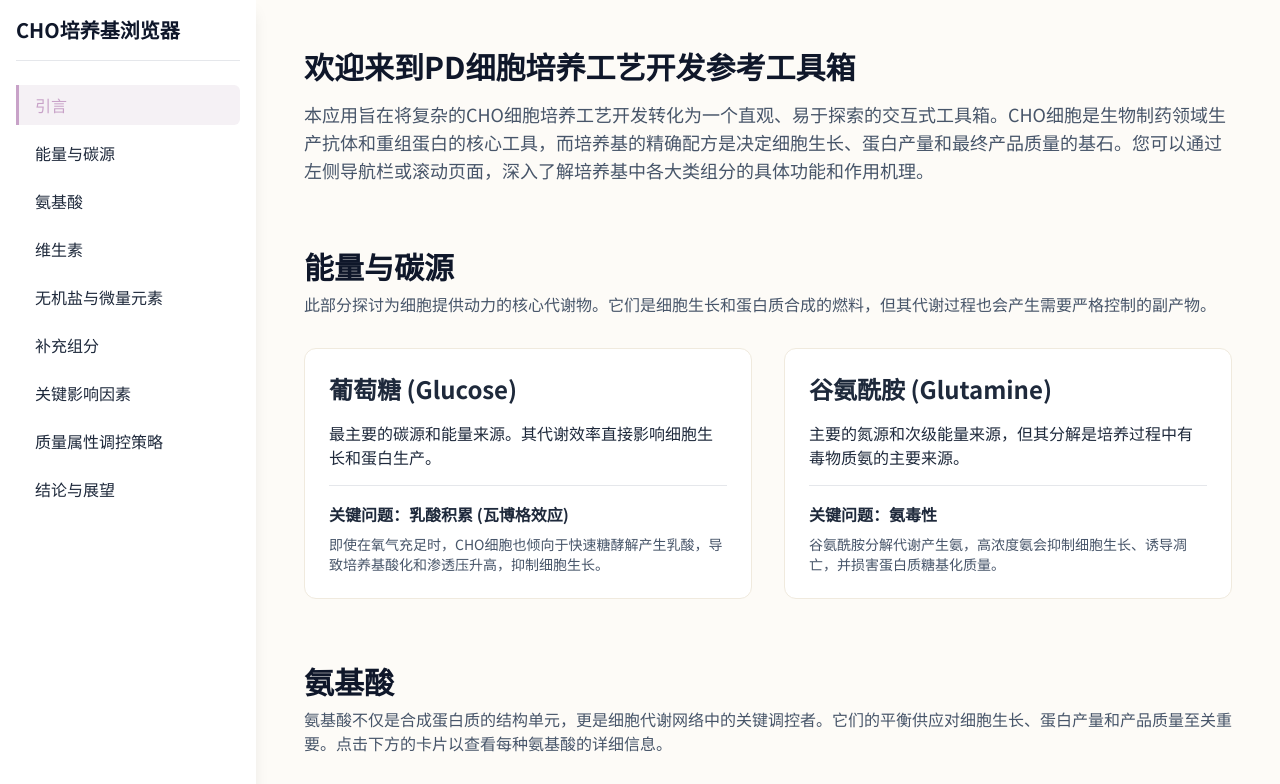
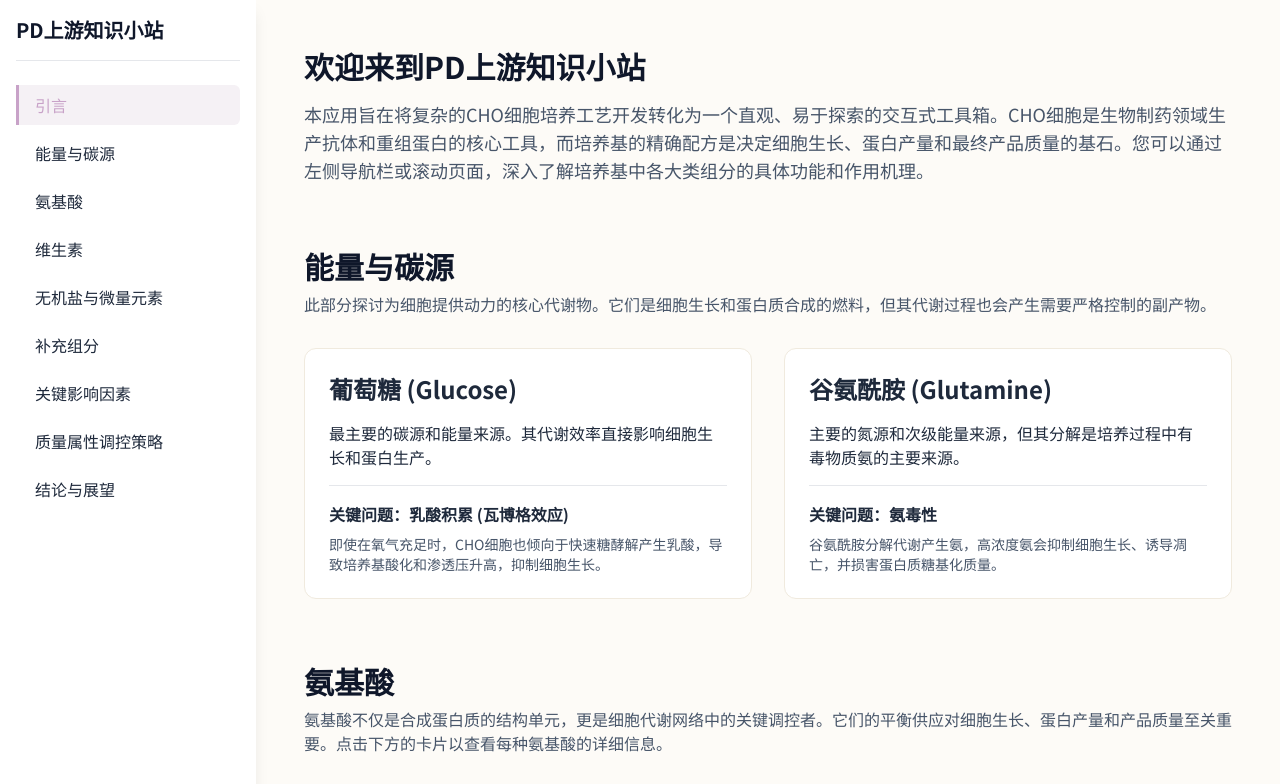
Before and after one commit to jieming-gogogo/cellculture, a plain HTML site: page index.html in a window 1280 px wide. Shown: the top 784 px of the page. Drawn offline with nearby package versions, Linux system fonts and the light colour scheme.

Commit message:
index.html

```diff
--- a/index.html
+++ b/index.html
@@ -3,7 +3,7 @@
 <head>
     <meta charset="UTF-8">
     <meta name="viewport" content="width=device-width, initial-scale=1.0">
-    <title>PD细胞培养工艺开发参考工具箱</title>
+    <title>PD上游知识小站</title>
     <script src="https://cdn.tailwindcss.com  "></script>
     <script src="https://cdn.jsdelivr.net/npm/chart.js  "></script>
     <link rel="preconnect" href="https://fonts.googleapis.com  ">
@@ -34,7 +34,7 @@
     <div id="app-container" class="flex">
         <!-- Sidebar Navigation -->
         <aside class="fixed top-0 left-0 h-screen w-64 bg-white shadow-lg p-4 overflow-y-auto hidden md:block">
-            <h1 class="text-xl font-bold text-slate-900 mb-6 border-b pb-4">CHO培养基浏览器</h1>
+            <h1 class="text-xl font-bold text-slate-900 mb-6 border-b pb-4">PD上游知识小站</h1>
             <nav id="sidebar-nav" class="flex flex-col space-y-2">
                 <a href="#introduction" class="nav-link px-4 py-2 rounded-r-md">引言</a>
                 <a href="#energy" class="nav-link px-4 py-2 rounded-r-md">能量与碳源</a>
@@ -57,7 +57,7 @@
 
             <div id="content-sections" class="space-y-16">
                 <section id="introduction">
-                    <h2 class="text-3xl font-bold text-slate-900 mb-4">欢迎来到PD细胞培养工艺开发参考工具箱</h2>
+                    <h2 class="text-3xl font-bold text-slate-900 mb-4">欢迎来到PD上游知识小站</h2>
                     <p class="text-lg text-slate-600 mb-6">本应用旨在将复杂的CHO细胞培养工艺开发转化为一个直观、易于探索的交互式工具箱。CHO细胞是生物制药领域生产抗体和重组蛋白的核心工具，而培养基的精确配方是决定细胞生长、蛋白产量和最终产品质量的基石。您可以通过左侧导航栏或滚动页面，深入了解培养基中各大类组分的具体功能和作用机理。</p>
                 </section>
 
```
